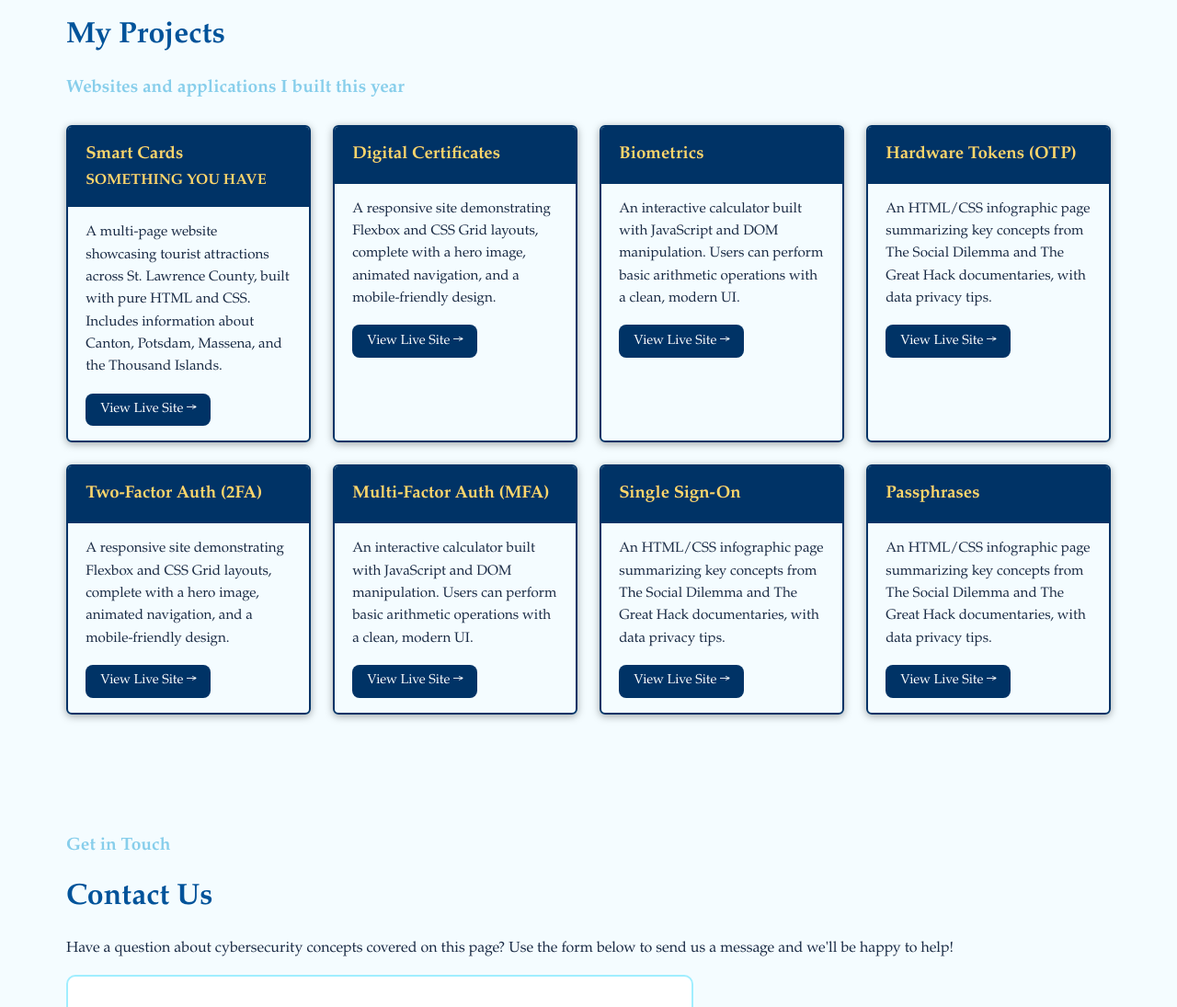
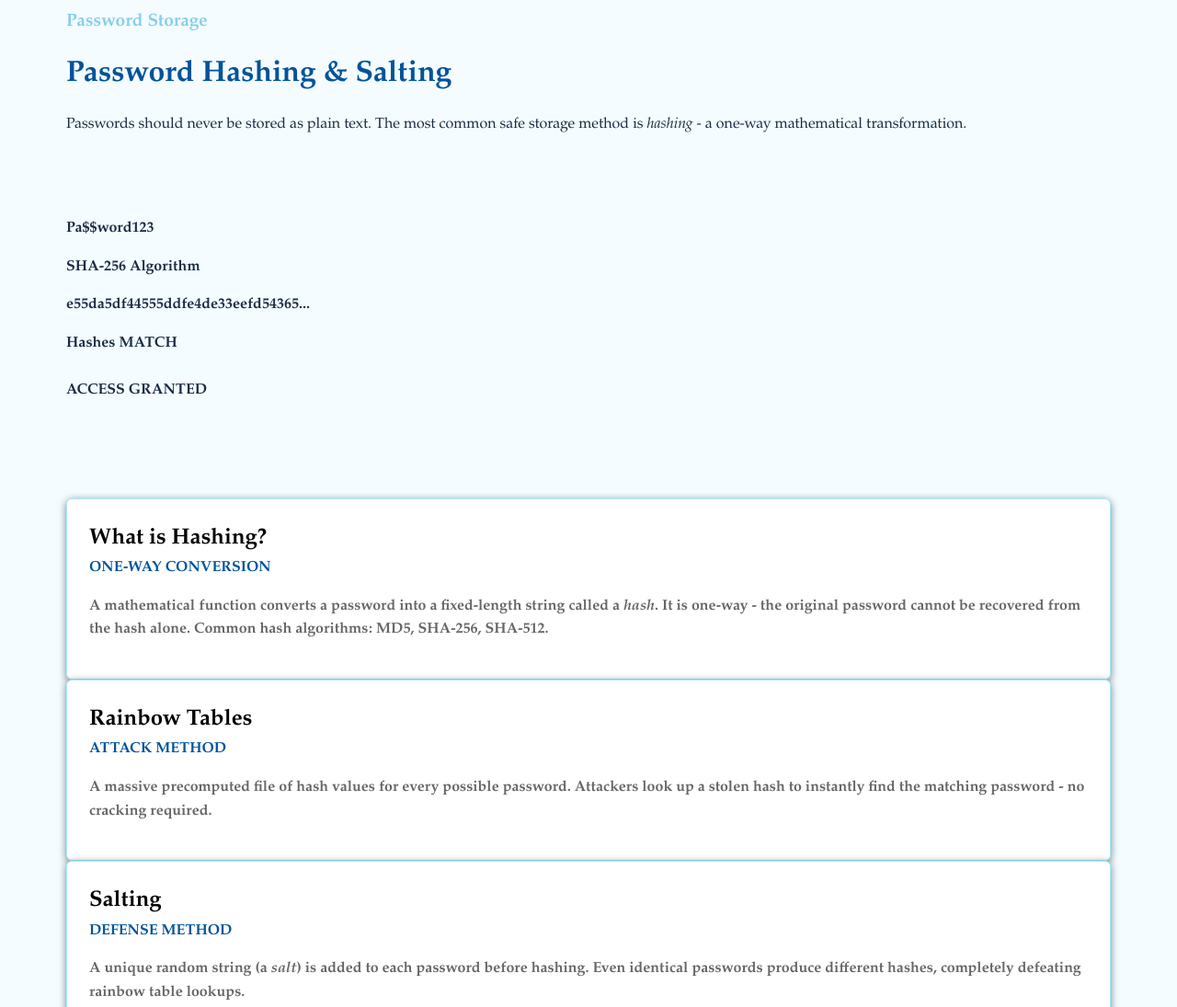
Before and after one commit to CTE-MollyCorbett/CIATriad, a plain HTML site: page index.html in a window 1280 px wide. Shown: the part 4380-5475 px from the top of the page at 92% size. Drawn offline with Linux system fonts and the light colour scheme.

Commit message:
stupidAssHashingCards

```diff
--- a/css/styles.css
+++ b/css/styles.css
@@ -305,7 +305,7 @@ section {
 .passwords-card p {
      color: #666;
 }
-/* -------------------------------------------------- SKILLS -------------------------------------------------- */
+/* ---------------------------------------------- PASSWORD SAFETY ---------------------------------------------- */
 .pass-safety-table {
      background-color: var(--white);
      width: 100%;
@@ -344,44 +344,59 @@ section {
      color: darkgreen;
 }
 /* -------------------------------------------------- PROJECTS -------------------------------------------------- */
-.projects-grid {
+.methods-grid {
      display: flex;
      flex-wrap: wrap;
      gap: 1.5rem;
      margin-top: 1.5rem;
 }
-.project-card {
+.methods-card {
      flex: 1 1 260px;
      border: 2px double var(--dark);
      border-radius: 6px;
      overflow: hidden; /* Will also fix the hero image cover */
      box-shadow: 0 2px 8px rgba(0, 0, 0, 0.35);
 }
-.project-card-header {
+.methods-card-header {
      background-color: var(--dark);
      padding: 1rem 1.2rem;
      color: var(--gold);
 }
-.project-card-body {
+.methods-card-body {
      padding: 1rem 1.2rem;
 }
-.project-card-body p {
+.methods-card-body p {
      margin-bottom: 1rem;
      font-size: 0.95rem;
 }
-.project-link {
-     display: inline-block;
-     background-color: var(--dark);
-     color: var(--white);
-     padding: 0.4rem 1rem;
-     text-decoration: none;
-     font-size: 0.9rem;
-     border-radius: var(--radius);
-     transition: all 0.5s;
+/* -------------------------------------------------- HASHING -------------------------------------------------- */
+.hashing-grid {
+     display: flex;
+     flex-wrap: wrap;
+     gap: 1.5rem;
+     margin-top: 1.5rem;
 }
-.project-link:hover {
-     background-color: var(--prime-blue);
-     color: var(--gold);
+.hashing-card {
+     flex: 1 1 220px;
+     background-color: var(--white);
+     border: 1px solid var(--lt-blue);
+     border-radius: 6px;
+     padding: 1.5rem;
+     box-shadow: 0 2px 8px rgba(0, 0, 0, 0.5);
+     color: var(--text);
+}
+.hashing-card h3 {
+     color: black;
+     font-size: 1.5rem;
+     font-weight: bold;
+}
+.hashing-card h4 {
+     color: var(--prime-blue);
+     font-size: 1rem;
+     margin-bottom: 1rem;
+}
+.hashing-card p {
+     color: #666;
 }
 /* -------------------------------------------------- CONTACT -------------------------------------------------- */
 .form-card {
--- a/index.html
+++ b/index.html
@@ -163,7 +163,7 @@
     <!-------------------------------- HOW LONG TO BRUTE FORCE PASSWORDS -------------------------------->
     <section id="pass-safety">
       <h2 class="section-title">How Long to Brute Force Your Password?</h2>
-      <p class="section-subtitle">Estimated crack time based on password length and character types used. Red = cracked instantly. Green = extremely safe</p>
+      <p>Estimated crack time based on password length and character types used. Red = cracked instantly. Green = extremely safe</p>
       <table class="pass-safety-table">
         <thead>
           <tr>
@@ -262,94 +262,128 @@
         <p><b>What Hackers Already Know:</b> Capital letters are usually at the start, numbers are usually 1 or 2 at the start or end, women often choose personal names, and men often choose hobbies. Don't be predictable - length and variety are your best defense!</p>
       </section>
     </section>
-    <!-------------------------------- PROJECTS -------------------------------->
-    <section id="projects">
-      <h2 class="section-title">My Projects</h2>
-      <p class="section-subtitle">Websites and applications I built this year</p>
-      <div class="projects-grid">
-        <div class="project-card">
-          <div class="project-card-header">
+    <!-------------------------------- PASSWORD HASHING & SALTING -------------------------------->
+    <section id="hashing">
+      <p class="section-subtitle">Password Storage</p>
+      <h2 class="section-title">Password Hashing &amp; Salting</h2>
+      <p>Passwords should never be stored as plain text. The most common safe storage method is <i>hashing</i> - a one-way mathematical transformation.</p>
+      <div class="hashing-grid">
+        <section class="card-top">
+        <p><b>Pa$$word123</p><p>SHA-256 Algorithm</p><p>e55da5df44555ddfe4de33eefd54365...</p><p>Hashes MATCH<br><br>ACCESS GRANTED</p>
+        </section>
+        <div class="hashing-card">
+          <h3>What is Hashing?</h3>
+          <h4>ONE-WAY CONVERSION</h4>
+          <p>A mathematical function converts a password into a fixed-length string called a <i>hash</i>. It is one-way - the original password cannot be recovered from the hash alone. Common hash algorithms: MD5, SHA-256, SHA-512.</p>
+        </div>
+        <div class="hashing-card">
+          <h3>Rainbow Tables</h3>
+          <h4>ATTACK METHOD</h4>
+          <p>A massive precomputed file of hash values for every possible password. Attackers look up a stolen hash to instantly find the matching password - no cracking required.</p>
+        </div>
+        <div class="hashing-card">
+          <h3>Salting</h3>
+          <h4>DEFENSE METHOD</h4>
+          <p>A unique random string (a <i>salt</i>) is added to each password before hashing. Even identical passwords produce different hashes, completely defeating rainbow table lookups.</p>
+        </div>
+        <div class="hashing-card">
+          <h3>Pass-the-Hash</h3>
+          <h4>ADVANCED ATTACK</h4>
+          <p>The attacker steals the hash directly from storage (Windows SAM hive or Linux /etc/shadow) and uses it to authenticate - without ever knowing the original password.</p>
+        </div>
+      </div>
+      <section class="card-footer">
+        <p><b>Where are passwords stored?</b>On <b>Windows:</b> in the SAM registry hive. On <b>Linux:</b> in /etc/shadow (root access only). The older /etc/passwd file is world-readable and not safe for passwords.</p>
+      </section>
+    </section>
+    <!-------------------------------- AUTHENTICATION METHODS -------------------------------->
+    <section id="methods">
+      <p class="section-subtitle">Beyond Passwords</p>
+      <h2 class="section-title">Methods of Authentication</h2>
+      <p>Modern security goes far beyond passwords. Here are the key authentication methods used in real-world systems - and how combining them creates much stronger protection.</p>
+      <div class="methods-grid">
+        <div class="methods-card">
+          <div class="methods-card-header">
             <h3>Smart Cards</h3>
             <h4>SOMETHING YOU HAVE</h4>
           </div>
-          <div class="project-card-body">
-            <p>A multi-page website showcasing tourist attractions across St. Lawrence County,
-               built with pure HTML and CSS. Includes information about Canton, Potsdam,
-               Massena, and the Thousand Islands.</p>
-            <a href="https://yourusername.github.io/tourism-site" class="project-link" target="_blank">View Live Site →</a>
+          <div class="methods-card-body">
+            <p>Cards with an embedded chip automatically recognized by an authenticating device. Proximity readers can detect them in a pocket or purse without physical contact.</p>
           </div>
         </div>
-        <div class="project-card">
-          <div class="project-card-header">
+        <div class="methods-card">
+          <div class="methods-card-header">
             <h3>Digital Certificates</h3>
+            <h4>SOMETHING YOU HAVE</h4>
           </div>
-          <div class="project-card-body">
-            <p>A responsive site demonstrating Flexbox and CSS Grid layouts, complete with
-               a hero image, animated navigation, and a mobile-friendly design.</p>
-            <a href="https://yourusername.github.io/css-showcase" class="project-link" target="_blank">View Live Site →</a>
+          <div class="methods-card-body">
+            <p>Servers use certificates to authenticate with browsers (the padlock in you address bar). Issued by trusted third-party Certificate Authorities (CAs).</p>
           </div>
         </div>
-        <div class="project-card">
-          <div class="project-card-header">
+        <div class="methods-card">
+          <div class="methods-card-header">
             <h3>Biometrics</h3>
+            <h4>SOMETHING YOU ARE</h4>
           </div>
-          <div class="project-card-body">
-            <p>An interactive calculator built with JavaScript and DOM manipulation.
-               Users can perform basic arithmetic operations with a clean, modern UI.</p>
-            <a href="https://yourusername.github.io/js-calculator" class="project-link" target="_blank">View Live Site →</a>
+          <div class="methods-card-body">
+            <p>Uses measureable physical characteristics: fingerprint, retina scan, voice, or even typing speed. Disney World uses finger biometrics for multi-day pass verification.</p>
           </div>
         </div>
-        <div class="project-card">
-          <div class="project-card-header">
+        <div class="methods-card">
+          <div class="methods-card-header">
             <h3>Hardware Tokens (OTP)</h3>
+            <h4>SOMETHING YOU HAVE</h4>
           </div>
-          <div class="project-card-body">
-            <p>An HTML/CSS infographic page summarizing key concepts from The Social Dilemma
-               and The Great Hack documentaries, with data privacy tips.</p>
-            <a href="https://yourusername.github.io/ethics-page" class="project-link" target="_blank">View Live Site →</a>
+          <div class="methods-card-body">
+            <p>A physical device generates a new One-Time Password (OTP) every 60 seconds. Since each OTP is used exactly once, intercepting it is useless to an attacker.</p>
           </div>
         </div>
-        <div class="project-card">
-          <div class="project-card-header">
+        <div class="methods-card">
+          <div class="methods-card-header">
             <h3>Two-Factor Auth (2FA)</h3>
+            <h4>KNOW + HAVE</h4>
           </div>
-          <div class="project-card-body">
-            <p>A responsive site demonstrating Flexbox and CSS Grid layouts, complete with
-               a hero image, animated navigation, and a mobile-friendly design.</p>
-            <a href="https://yourusername.github.io/css-showcase" class="project-link" target="_blank">View Live Site →</a>
+          <div class="methods-card-body">
+            <p>Combines two factors - such as a password <i>plus</i> a PIN sent to your phone (like Google 2-Step Verification). One stolen factor alone is useless.</p>
           </div>
         </div>
-        <div class="project-card">
-          <div class="project-card-header">
+        <div class="methods-card">
+          <div class="methods-card-header">
             <h3>Multi-Factor Auth (MFA)</h3>
+            <h4>TWO OR MORE FACTORS</h4>
           </div>
-          <div class="project-card-body">
-            <p>An interactive calculator built with JavaScript and DOM manipulation.
-               Users can perform basic arithmetic operations with a clean, modern UI.</p>
-            <a href="https://yourusername.github.io/js-calculator" class="project-link" target="_blank">View Live Site →</a>
+          <div class="methods-card-body">
+            <p>Uses two or more different authentication factors. The gold standard for account security - combining know, have, and/or are dramatically reduces breach risk.</p>
           </div>
         </div>
-        <div class="project-card">
-          <div class="project-card-header">
-            <h3>Single Sign-On</h3>
+        <div class="methods-card">
+          <div class="methods-card-header">
+            <h3>Single Sign-On (SSO)</h3>
+            <h4>ONE LOGIN, MANY RESOURCES</h4>
           </div>
-          <div class="project-card-body">
-            <p>An HTML/CSS infographic page summarizing key concepts from The Social Dilemma
-               and The Great Hack documentaries, with data privacy tips.</p>
-            <a href="https://yourusername.github.io/ethics-page" class="project-link" target="_blank">View Live Site →</a>
+          <div class="methods-card-body">
+            <p>One authentication grants access to many servers or services. Used widely in schools and businesses to reduce password fatigue while maintaining security.</p>
           </div>
         </div>
-        <div class="project-card">
-          <div class="project-card-header">
+        <div class="methods-card">
+          <div class="methods-card-header">
             <h3>Passphrases</h3>
+            <h4>SOMETHING YOU KNOW</h4>
           </div>
-          <div class="project-card-body">
-            <p>An HTML/CSS infographic page summarizing key concepts from The Social Dilemma
-               and The Great Hack documentaries, with data privacy tips.</p>
-            <a href="https://yourusername.github.io/ethics-page" class="project-link" target="_blank">View Live Site →</a>
+          <div class="methods-card-body">
+            <p>A string of multiple words offers more security than a complex password <i>and</i> is easier to remember. Example: "<i>The 3 little pigs say do not forget the bacon!</i>"</p>
           </div>
         </div>
       </div>
+    </section>
+    <!-------------------------------- AUTHENTICATION METHODS #2 -------------------------------->
+    <section class="methods2">
+      <section class="card-top">
+        <p><b>Pa$$word123</p><p>SHA-256 Algorithm</p><p>e55da5df44555ddfe4de33eefd54365...</p><p>Hashes MATCH<br><br>ACCESS GRANTED</p>
+      </section>
+      <section class="card-footer">
+        <p><b>Useful resources:</b> Check if your hashing</p>
+      </section>
     </section>
     <!-------------------------------- CONTACT FORM -------------------------------->
     <section class="contact">
@@ -380,31 +414,6 @@
         </form>
       </section>
     </section>
-    <!-------------------------------- ABOUT -------------------------------->
-    <section id="about">
-        <h2 class="section-title">About Me</h2>
-        <p class="section-subtitle">Get to know the developer behind the code</p>
-        <p></p>
-        <p></p>
-        <p></p>
-        <p></p>
-        <p></p>
-        <p></p>
-    </section>
-    <!-------------------------------- CONTACT -------------------------------->
-    <section id="contact">
-      <h2 class="section-title">Contact</h2>
-      <p class="section-subtitle">Reach out!</p>
-      <p>
-        <strong>Email:</strong>
-        <a href="mailto:alexrivera@sllboces.org">alexrivera@sllboces.org</a>
-      </p>
-      <p style="margin-top:0.5rem;">
-        <strong>GitHub:</strong>
-        <a href="https://github.com/alexrivera-dev" target="_blank">github.com/alexrivera-dev</a>
-      </p>
-    </section>
-  </main>
   <!-------------------------------- FOOTER -------------------------------->
   <footer>
     <div class="footer-container">
```
